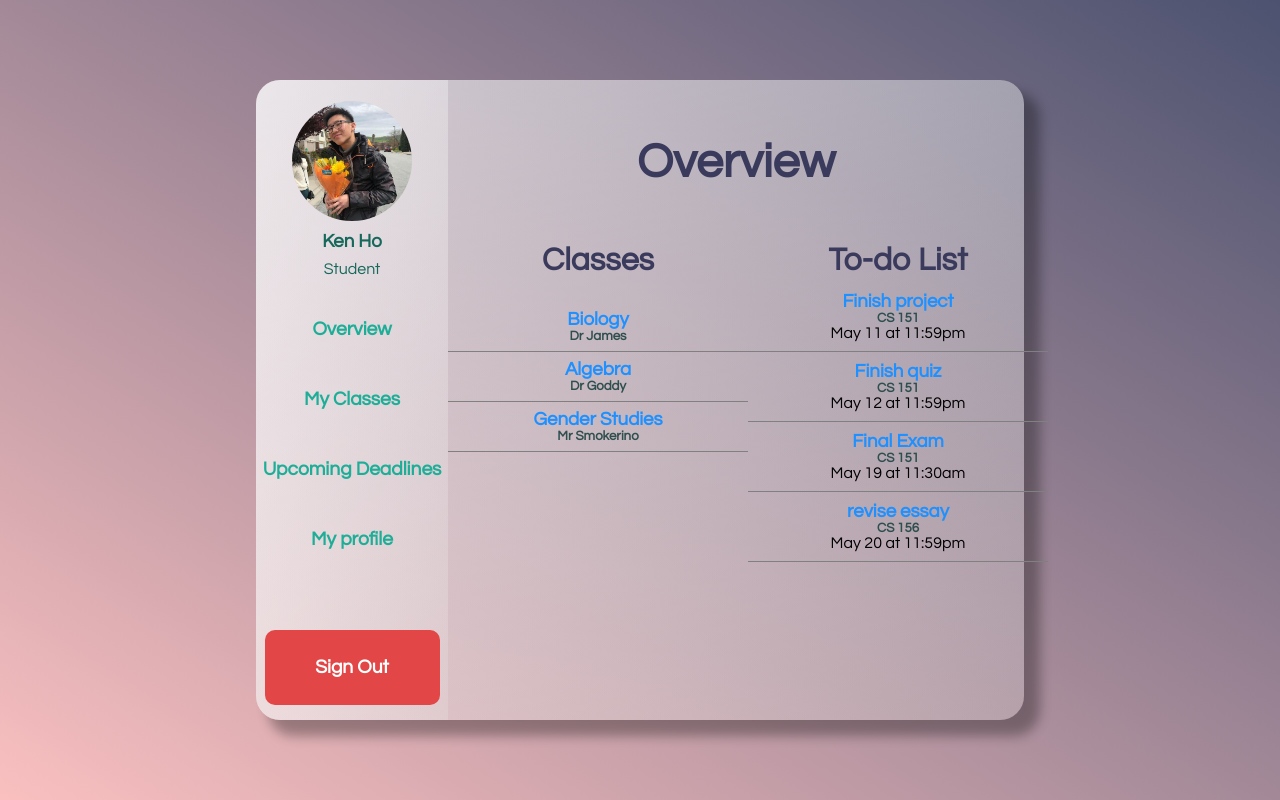
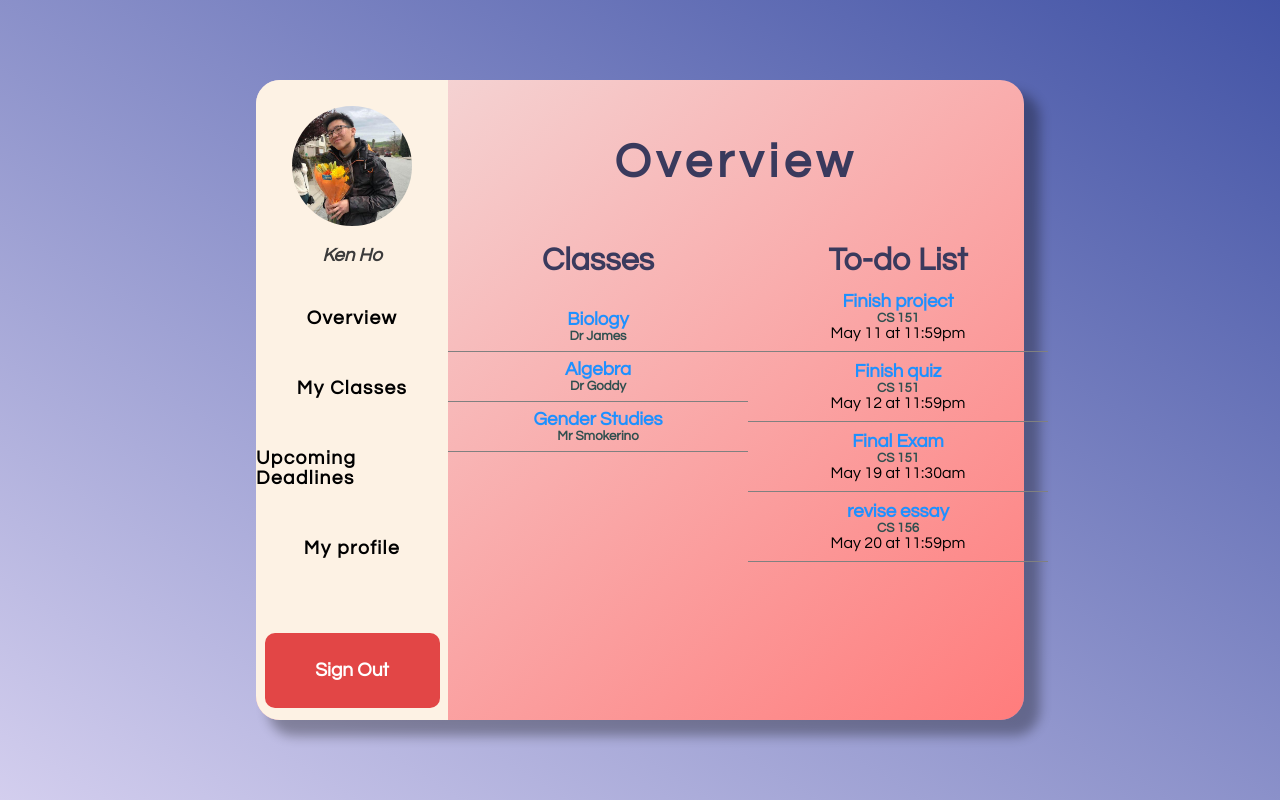
Before and after one commit to navsharad/Study-Buddy, a React (Create React App) app in the folder client/: page / in a window 1280 px wide. Built offline with nearby package versions, Linux system fonts and the light colour scheme.

Commit message:
finished touch up

```diff
--- a/client/src/Pages/UserProfile/UserProfile.jsx
+++ b/client/src/Pages/UserProfile/UserProfile.jsx
@@ -26,7 +26,6 @@ const UserProfile = ({logOut}) => {
                         <div className="user">
                             <img src={profilePic} alt=""/>
                             <h3>Ken Ho</h3>
-                            <p>Student</p>
                         </div>
                         <div className="links">
                             <ul>
--- a/client/src/Pages/UserProfile/userProfile.css
+++ b/client/src/Pages/UserProfile/userProfile.css
@@ -11,7 +11,7 @@
 /* background styling */
 .main {
     min-height: 100vh;
-    background: linear-gradient(to right top, #fac0c0, #4c5270);
+    background: linear-gradient(to right top, #d3ceee, #4253a5);
     display: flex;
     align-items: center;
     justify-content: center;
@@ -22,7 +22,7 @@
     display: flex;
     min-height: 80vh;
     width: 60%;
-    background: linear-gradient(to right bottom, rgba(255,255,255,0.6), rgba(206, 203, 203, 0.3));
+    background: linear-gradient(to right bottom, rgb(243, 222, 222), rgb(255, 124, 124));
     border-radius: 1.5rem;
     -webkit-box-shadow: 14px 14px 12px 2px rgba(0, 0, 0, 0.315);
     box-shadow: 14px 14px 12px 2px rgba(0,0,0,0.315);
@@ -37,7 +37,7 @@
     justify-content: space-around;
     align-items: center;
     width: 25%;
-    background: linear-gradient(to right bottom, rgba(255, 255, 255, 0.5), rgba(238, 237, 237, 0.2));
+    background: rgb(253, 242, 228);
     overflow: hidden;
     border-radius: 1.5rem;
     border-top-right-radius: 0rem;
@@ -50,7 +50,8 @@
     justify-content: space-evenly;
     align-items: center;
     height: 30%;
-    color: #17685c;
+    color: #3b3b3b;
+    font-style: italic;
 }
 
 /* add spacing between user's picture, name, and status */
@@ -83,12 +84,13 @@
     font-size: 1.2rem;
     font-weight: bold;
     /* gradient color for text */
-    color: #1EAE98;
+    color: rgb(0, 0, 0);
+    letter-spacing: 0.09rem;
     transition: ease-in-out 0.2s;
 }
 
 .links ul li a:hover {
-    color: rgb(20, 88, 81);
+    color: rgb(115, 214, 138);
 }
 
 /* promo button styles */
--- a/client/src/tabs/overviewStyles.css
+++ b/client/src/tabs/overviewStyles.css
@@ -19,6 +19,8 @@
 
 .overview-title {
     font-size: 3rem;
+    letter-spacing: 0.35rem;
+    text-shadow: black;
     color: rgb(58, 58, 93);
 }
 
```
